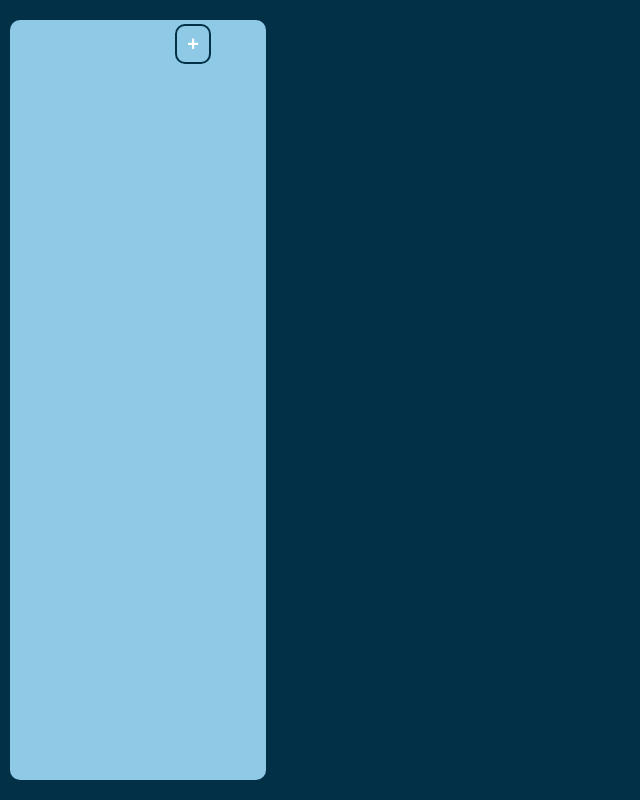
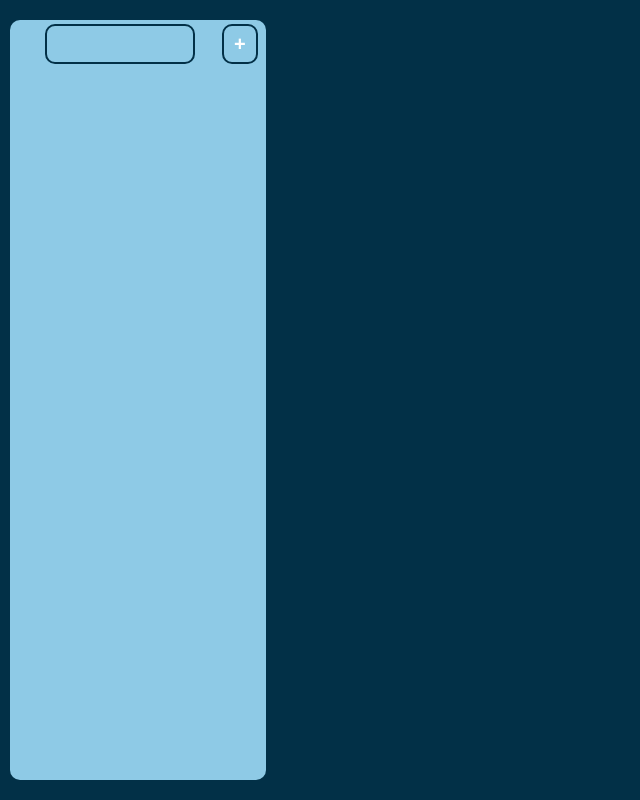
Before and after one commit to eshtokin/TaM, a React (Create React App) app: page / in a window 1280 px wide. Shown: the whole page, without its empty margins (0-640 px from the left). Built offline with nearby package versions, Linux system fonts and the light colour scheme; the HTML template or start-up script is replaced by a standard one.

Commit message:
delete editing mode

```diff
--- a/src/feature/Groups/components/GroupList.tsx
+++ b/src/feature/Groups/components/GroupList.tsx
@@ -7,24 +7,20 @@ import { Group } from 'src/feature/groups/types'
 
 type Props = {
   groups: Group[]
-  editingMode: boolean
   deleteMode: boolean
   setActiveGroup: (title: string) => void
   deleteGroup: (title: string) => void
   addNewGroup: (title: string) => void
   toggleDeleteMode: () => void
-  toggleEditingMode: () => void
 }
 
 const GroupList: FC<Props> = ({
   groups,
-  editingMode,
   deleteMode,
   setActiveGroup,
   deleteGroup,
   addNewGroup,
   toggleDeleteMode,
-  toggleEditingMode,
 }) => {
   const [newGroupName, setNewGroupName] = useState('')
 
@@ -72,12 +68,7 @@ const GroupList: FC<Props> = ({
             </Button>
           )}
         </SideContainer>
-        {editingMode && _renderAddRow()}
-        <SideContainer>
-          <Button onClick={toggleEditingMode}>
-            <Text cantSelect={true}>{editingMode ? 'x' : '+'}</Text>
-          </Button>
-        </SideContainer>
+         {_renderAddRow()}
       </ButtonRow>
       <CenterContainer>{_renderGroups()}</CenterContainer>
     </GroupListContainer>
--- a/src/feature/Groups/containers/Groups.tsx
+++ b/src/feature/Groups/containers/Groups.tsx
@@ -15,7 +15,6 @@ const GroupListContainer = () => {
   const groups = useAppSelector((state) => state.group.groups)
   const currentTabs = groups.find(g => g.active)?.tabs || []
 
-  const [editingMode, setEditingMode] = useState(false)
   const [deleteMode, setDeleteMode] = useState(false)
 
   const setActiveGroup = (title: string) =>
@@ -25,12 +24,9 @@ const GroupListContainer = () => {
 
   const addNewGroup = (title: string) => {
     dispatch(createGroupAction({ title }))
-    toggleEditingMode()
   }
 
   const toggleDeleteMode = () => setDeleteMode(!deleteMode)
-
-  const toggleEditingMode = () => setEditingMode(!editingMode)
 
   useEffect(() => {
     dispatch(loadCurrentTabsAction())
@@ -41,13 +37,11 @@ const GroupListContainer = () => {
       <GroupList
         {...{
           groups,
-          editingMode,
           deleteMode,
           setActiveGroup,
           deleteGroup,
           addNewGroup,
           toggleDeleteMode,
-          toggleEditingMode,
         }}
       />
       <TabList {...{ tabs: currentTabs }} />
```
